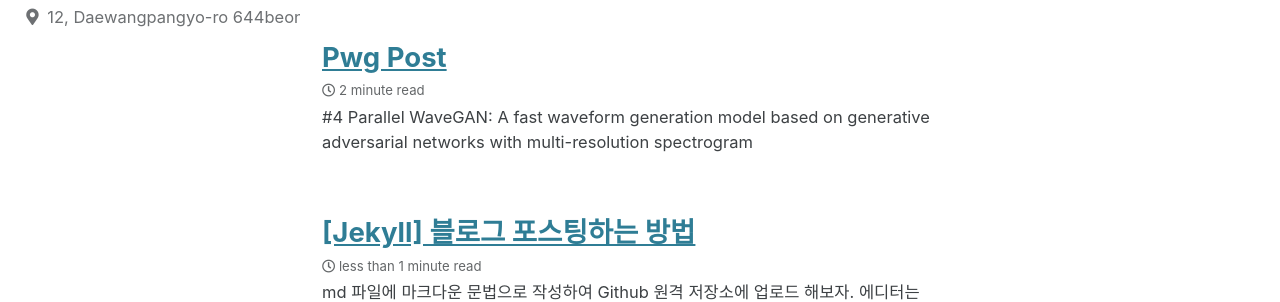
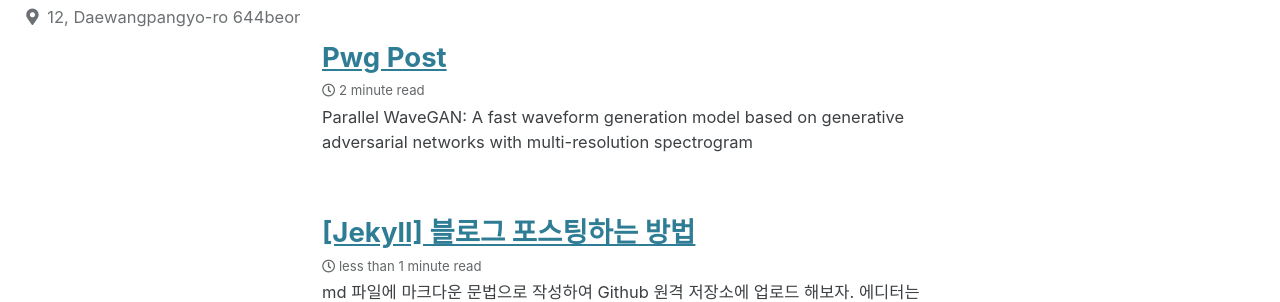
Before and after one commit to ghlee0304/music-ai-644.github.io, a Jekyll site: the page built from index.html, in a window 1280 px wide. Shown: the part 195-497 px from the top of the page. Built offline with Jekyll 4.4.1, drawn with Linux system fonts in a browser that asks for light colours; cached includes are drawn as plain includes; the list of posts is cut into pages by our own code.

Commit message:
Update 2022-05-17-pwg-post.md

```diff
--- a/_posts/2022-05-17-pwg-post.md
+++ b/_posts/2022-05-17-pwg-post.md
@@ -1,4 +1,4 @@
-# #4 Parallel WaveGAN: A fast waveform generation model based on generative adversarial networks with multi-resolution spectrogram
+# Parallel WaveGAN: A fast waveform generation model based on generative adversarial networks with multi-resolution spectrogram
 
 - Code: https://github.com/kan-bayashi/ParallelWaveGAN
 - Paper: https://arxiv.org/pdf/1910.11480.pdf
```
